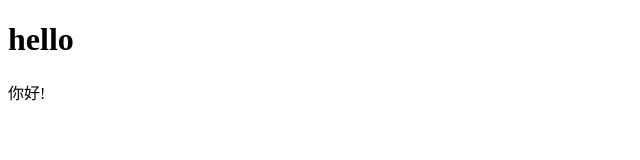
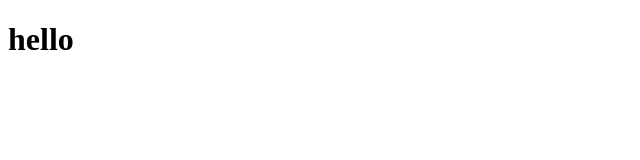
Before and after one commit to superArlen/superArlen.github.io, a plain HTML site: page index.html in a window 1280 px wide. Shown: the full height of the page, 0-640 px from the left. Drawn offline with Linux system fonts and the light colour scheme.

Commit message:
Update index.html

```diff
--- a/index.html
+++ b/index.html
@@ -6,5 +6,4 @@
 </head>
 <body>
     <h1>hello</h1>
-    <p>你好!</p>
 </body>
```
